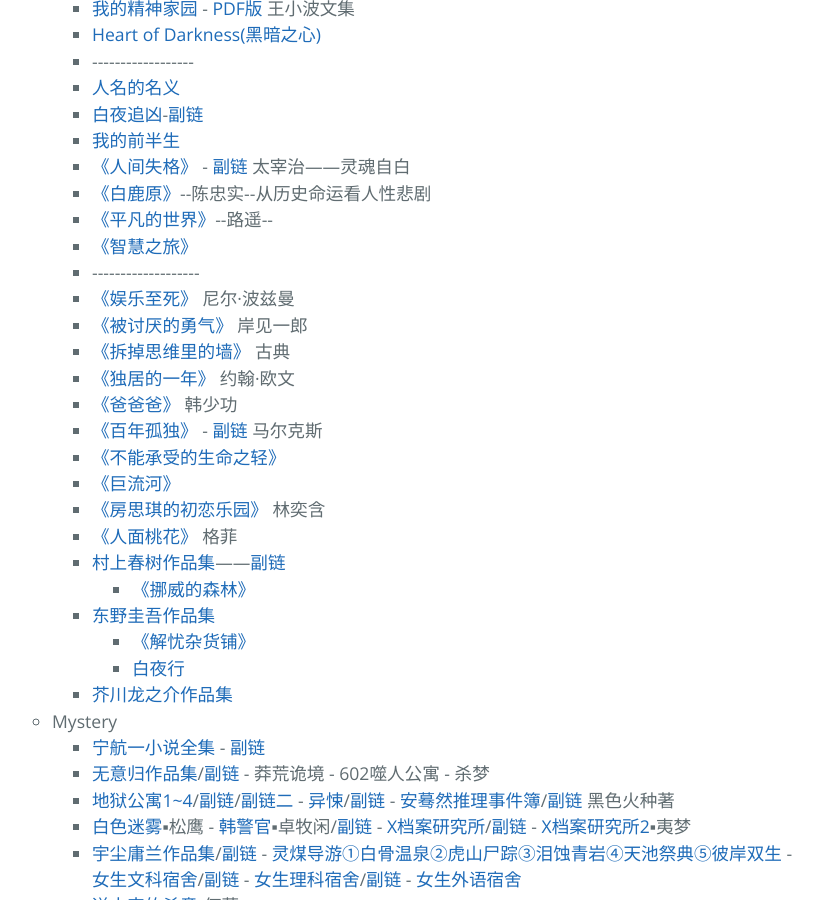
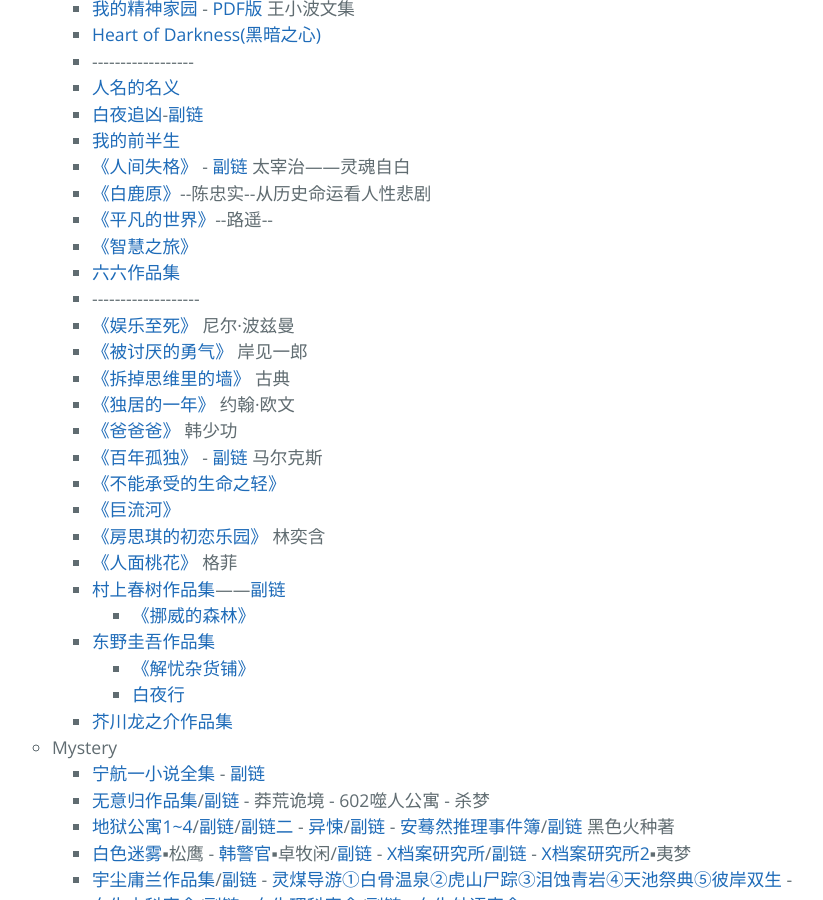
Before and after one commit to AmbroseRen/test, a Jekyll site: the page built from Library/BookListsOne.md, in a window 1280 px wide and 900 px high, scrolled down 4493 px. Shown: the whole window, without its empty margins (252-1075 px from the left). Built offline with Jekyll 4.4.1, drawn with Linux system fonts in a browser that asks for light colours; our own code applies the rules of GitHub Pages for plain Markdown files; the repository's description, which GitHub fills in, is left out.

Commit message:
Update BookListsOne.md

```diff
--- a/Library/BookListsOne.md
+++ b/Library/BookListsOne.md
@@ -243,6 +243,7 @@
                     <li><a href="https://www.tianyabooks.com/book/bailuyuan/">《白鹿原》</a>--陈忠实--从历史命运看人性悲剧</li>
                     <li><a href="https://www.pingfandeshijie.net/">《平凡的世界》</a>--路遥--</li>
                     <li><a href="https://files.catbox.moe/auj9nl.txt">《智慧之旅》</a></li>
+		    <li><a href="https://www.kanunu8.com/files/writer/121.html">六六作品集</a></li>
                     <li>-------------------</li>
                     <li><a href="https://cdn.jsdelivr.net/gh/AmbroseRen/test@master/Library/Literature/Novel/[美]尼尔路波兹曼：娱乐至死（广西师大.2004）.pdf">《娱乐至死》</a> 尼尔·波兹曼</li>
                     <li><a href="https://files.catbox.moe/2u8nxc.pdf">《被讨厌的勇气》</a> 岸见一郎</li>
```
